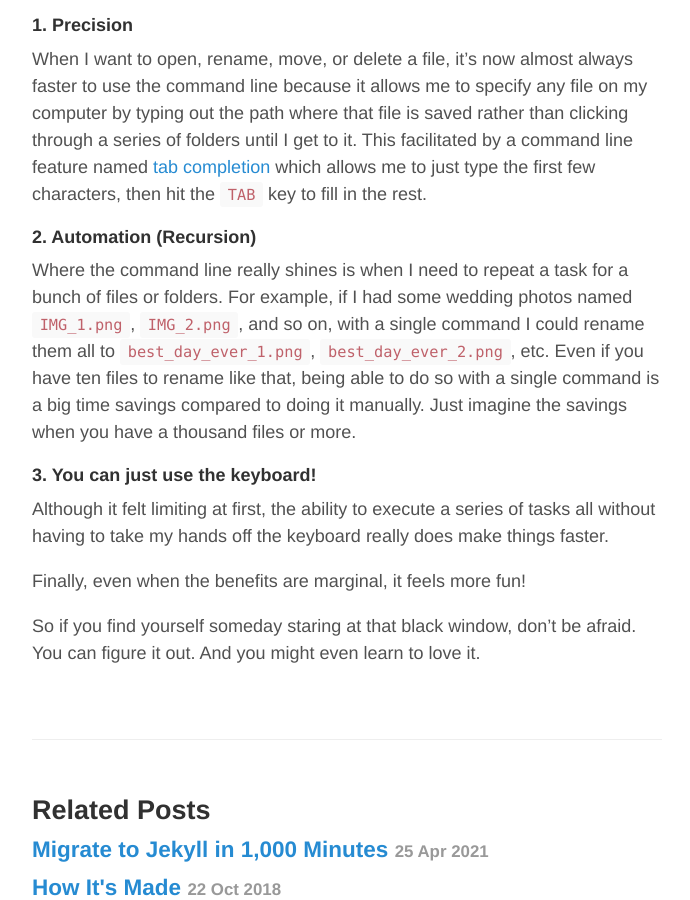
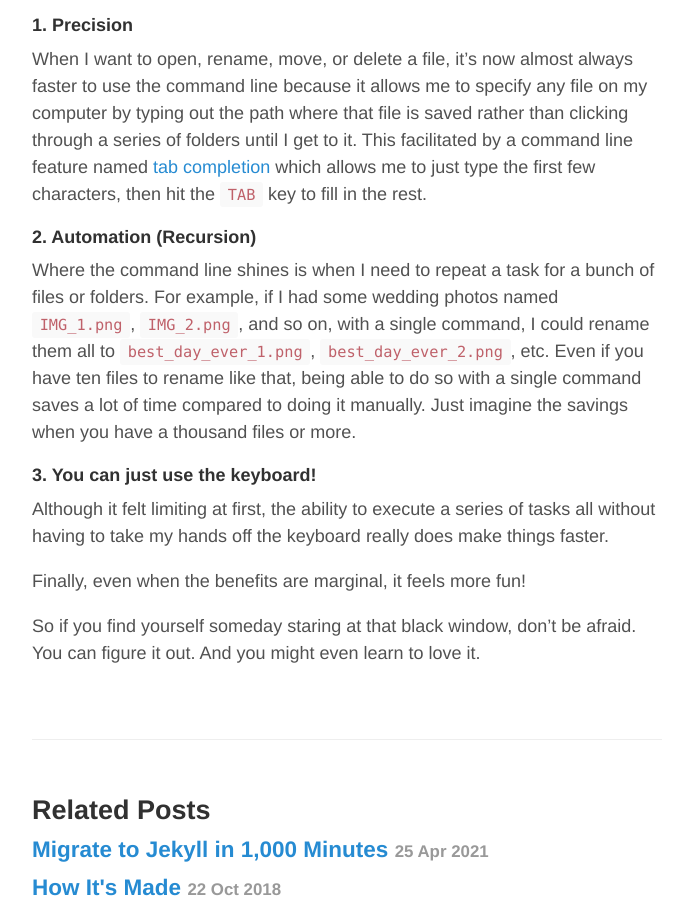
Before and after one commit to mefryar/mefryar.github.io, a Jekyll site: the page built from _posts/2021-06-25-learning-to-love-the-cli.md, in a window 1280 px wide and 900 px high, scrolled down 3708 px. Shown: the whole window, without its empty margins (293-983 px from the left). Built offline with Jekyll 4.4.1, drawn with Linux system fonts in a browser that asks for light colours; some of the changed text lies outside the part shown.

Commit message:
Grammar fixes: Learning to Love the Command Line
Next time, I'll run my post through Grammarly before publishing.

```diff
--- a/_posts/2021-06-25-learning-to-love-the-cli.md
+++ b/_posts/2021-06-25-learning-to-love-the-cli.md
@@ -107,13 +107,13 @@ rest.
 
 #### 2. Automation (Recursion)
 
-Where the command line really shines is when I need to repeat a task for a
-bunch of files or folders. For example, if I had some wedding photos
-named `IMG_1.png`, `IMG_2.png`, and so on, with a single command I could
-rename them all to `best_day_ever_1.png`, `best_day_ever_2.png`, etc. Even if
-you have ten files to rename like that, being able to do so with a single
-command is a big time savings compared to doing it manually. Just imagine the
-savings when you have a thousand files or more.
+Where the command line shines is when I need to repeat a task for a bunch
+of files or folders. For example, if I had some wedding photos named
+`IMG_1.png`, `IMG_2.png`, and so on, with a single command, I could rename them
+all to `best_day_ever_1.png`, `best_day_ever_2.png`, etc. Even if you have ten
+files to rename like that, being able to do so with a single command saves a lot
+of time compared to doing it manually. Just imagine the savings when you have a
+thousand files or more.
 
 #### 3. You can just use the keyboard!
 
```
Also changed, not shown: other parts of _posts/2021-06-25-learning-to-love-the-cli.md (+2 -2 lines).
